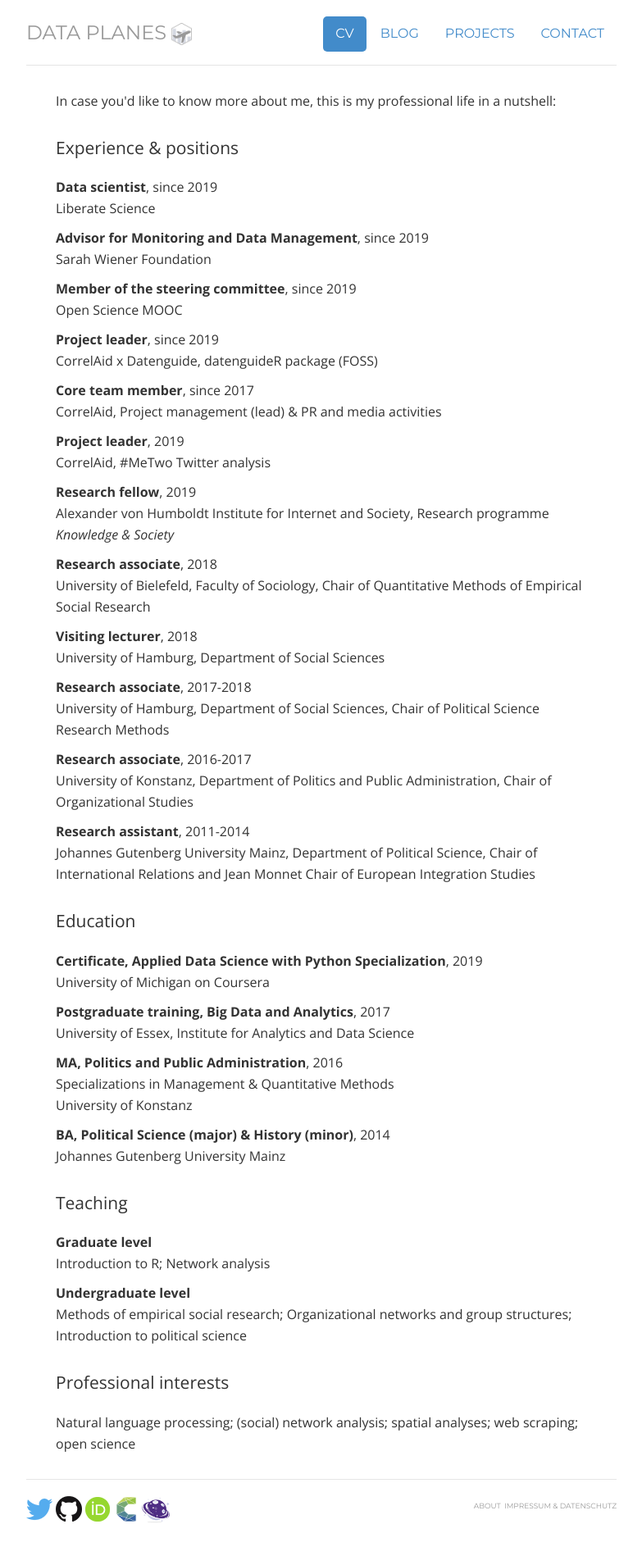
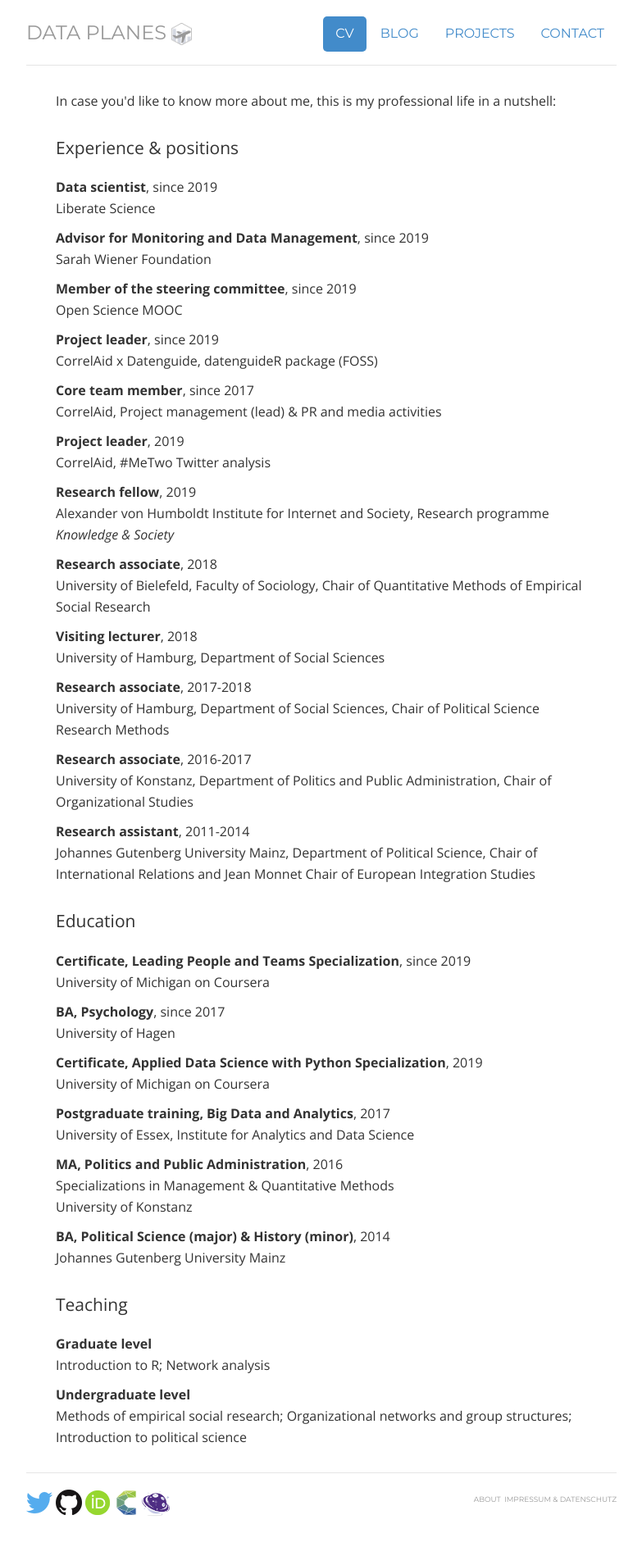
Before and after one commit to lhehnke/lhehnke.github.io, a Jekyll site: the page built from cv/index.html, in a window 1280 px wide. Shown: the whole page at 82% size, without its empty margins (248-1031 px from the left). Built offline with Jekyll 4.4.1, drawn with Linux system fonts in a browser that asks for light colours; nearby versions of some CDN libraries.

Commit message:
Update CV

```diff
--- a/cv/index.html
+++ b/cv/index.html
@@ -13,7 +13,7 @@
 <!--	<a href="https://lhehnke.github.io/files/CV_Lisa_Hehnke.pdf" class="btn btn-default pull-right" title="Download CV as PDF"><span style="color:#428bca;font-family: 'Montserrat', Helvetica, sans-serif; text-transform: uppercase;">Download CV</span></a> -->
 
 
-				<p style="margin-bottom:30px">In case you'd like to know more about me, this is my professional life in a nutshell: <!-- See the <a href="/files/CV_Lisa_Hehnke.pdf">full CV</a> for more information. </p>-->
+				<p style="margin-bottom:30px">In case you'd like to know more about me, this is my professional life in a nutshell: <!-- See the <a href="/files/CV_Lisa_Hehnke.pdf">full CV</a> for more information. </p> -->
 
     <p class="lead">Experience & positions</p>
 
@@ -59,6 +59,12 @@
 
     <p class="lead">Education</p>
 
+    <p><strong>Certificate, Leading People and Teams Specialization</strong>, since 2019<br>
+				University of Michigan on Coursera</p>
+
+    <p><strong>BA, Psychology</strong>, since 2017<br>
+				University of Hagen</p>
+
     <p><strong>Certificate, Applied Data Science with Python Specialization</strong>, 2019<br>
 				University of Michigan on Coursera</p>
 
@@ -82,9 +88,9 @@
 				Methods of empirical social research; Organizational networks and group structures; Introduction to political science</p>
 
 
-    <p class="lead">Professional interests</p>
+<!--    <p class="lead">Professional interests</p>
 
-    <p>Natural language processing; (social) network analysis; spatial analyses; web scraping; open science</p>
+    <p>Natural language processing; (social) network analysis; spatial analyses; web scraping; open science; ethics and leadership</p> -->
 
 
 </div>
```
